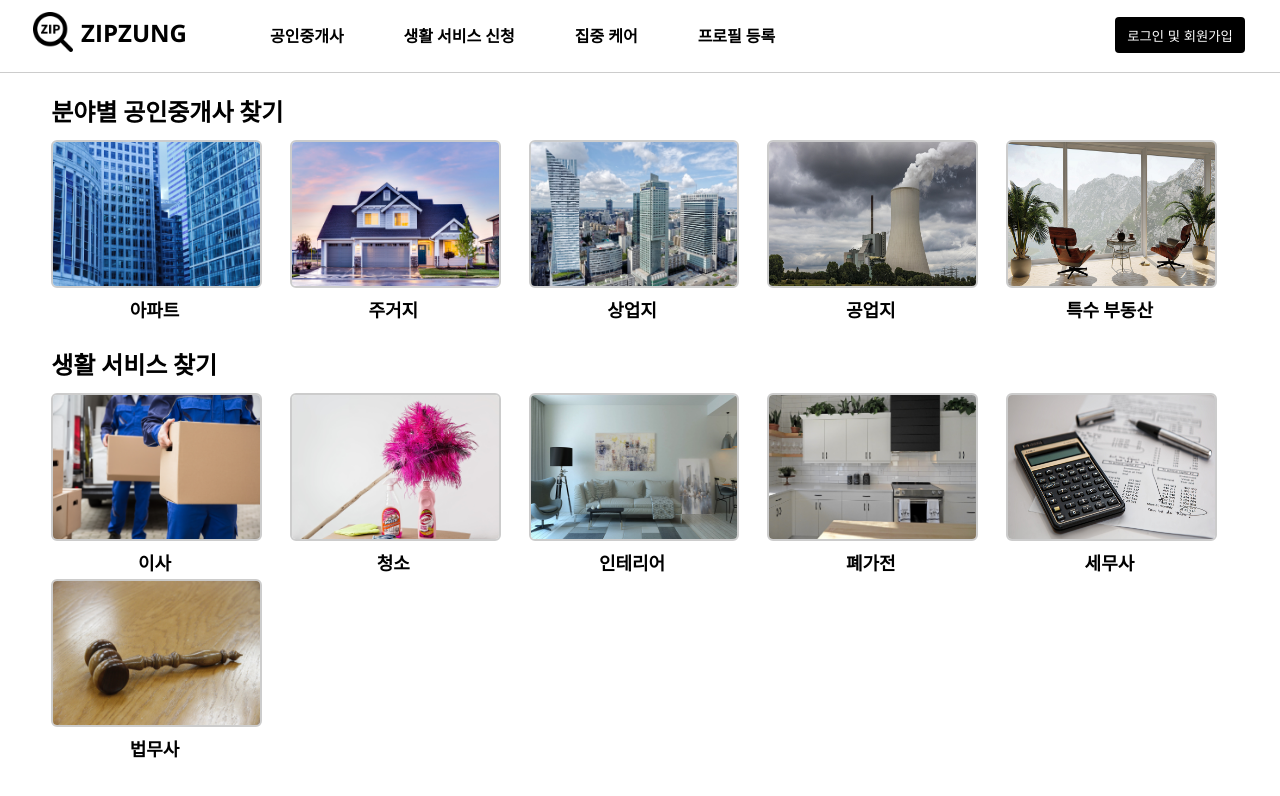
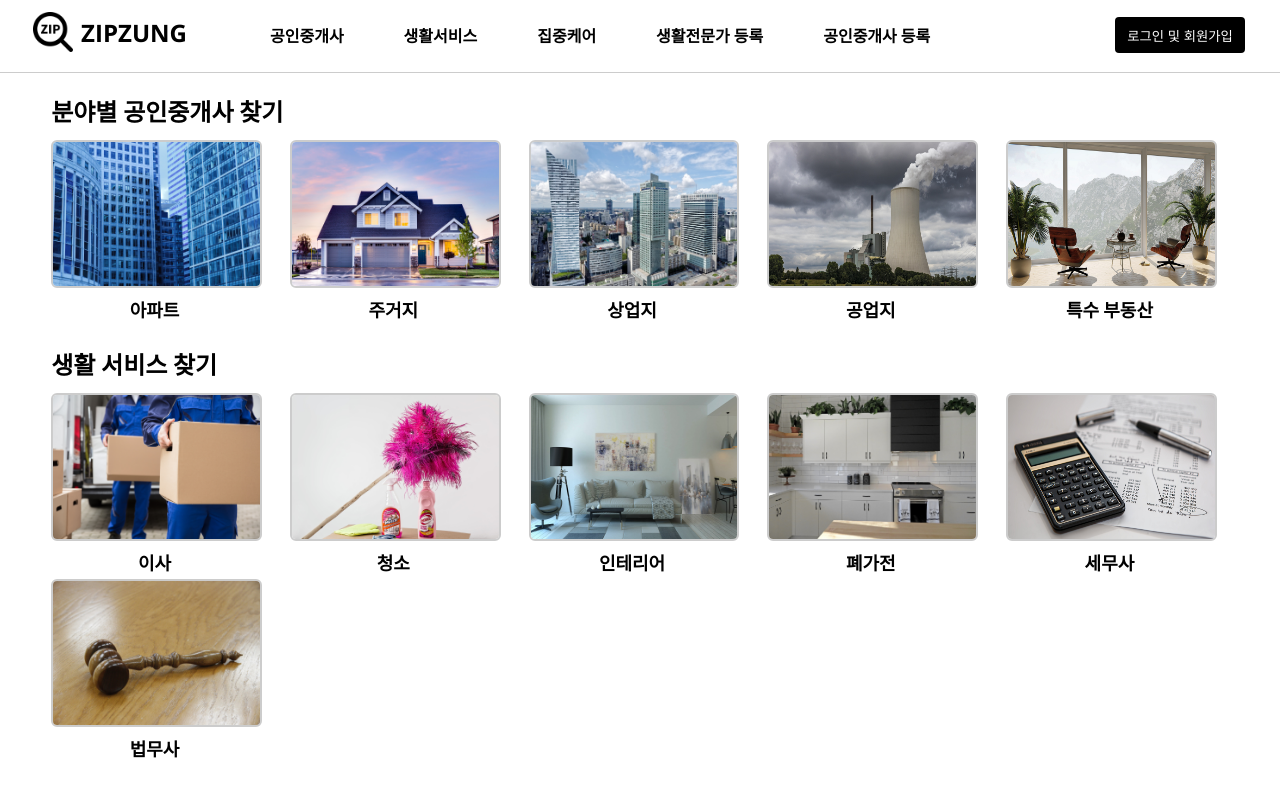
Before and after one commit to ZIPZUNG/ZIPZUNG_Frontend, a React (Create React App) app: page / in a window 1280 px wide. Shown: the top 796 px of the page. Built offline with nearby package versions, Linux system fonts and the light colour scheme.

Commit message:
ADD : router

```diff
--- a/src/components/Header/index.tsx
+++ b/src/components/Header/index.tsx
@@ -10,13 +10,14 @@ const Header = () => {
 			</S.HeaderLogoWrap>
 			<S.NavigationWrap>
 				<S.Navigation to="/search">공인중개사</S.Navigation>
-				<S.Navigation to="/search">생활 서비스 신청</S.Navigation>
-				<S.Navigation to="/search">집중 케어</S.Navigation>
-				<S.Navigation to="/application">프로필 등록</S.Navigation>
+				<S.Navigation to="/search">생활서비스</S.Navigation>
+				<S.Navigation to="/search">집중케어</S.Navigation>
+				<S.Navigation to="/life">생활전문가 등록</S.Navigation>
+				<S.Navigation to="/estate">공인중개사 등록</S.Navigation>
 			</S.NavigationWrap>
-			<S.LoginWrap>
+			<S.LoginButtonWrap to="/login">
 				<S.LoginButton>로그인 및 회원가입</S.LoginButton>
-			</S.LoginWrap>
+			</S.LoginButtonWrap>
 		</S.HeaderWrap>
 	)
 }
--- a/src/components/Header/style.ts
+++ b/src/components/Header/style.ts
@@ -64,13 +64,14 @@ export const Navigation = styled(Link)`
 	color: black;
 `
 
-export const LoginWrap = styled.div`
+export const LoginButtonWrap = styled(Link)`
 	width: 200px;
 	height: 100%;
 	display: flex;
 	margin-left: auto;
 	justify-content: center;
 	align-items: center;
+	text-decoration: none;
 
 	@media ALL and (max-width: 600px) {
 		display: none;
@@ -79,6 +80,7 @@ export const LoginWrap = styled.div`
 
 export const LoginButton = styled.button`
 	width: 130px;
+	cursor: pointer;
 	margin-top: 6px;
 	border: none;
 	border-radius: 4px;
```
